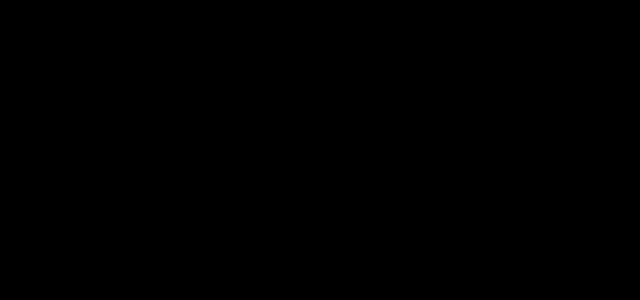
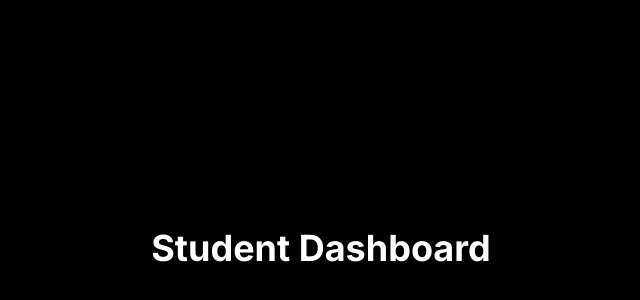
Before and after one commit to Shordore/AlbertAI, a Next.js app in the folder AlbertAI-Frontend/: page /student-dashboard in a window 1280 px wide. Before the commit this address had no page. Shown: the part 152-452 px from the top of the page, without its empty margins (319-959 px from the left). Built offline with nearby package versions, Linux system fonts and the light colour scheme.

Commit message:
made student dashboard placeholder

```diff
--- /dev/null
+++ b/AlbertAI-Frontend/app/student-dashboard/page.tsx
@@ -0,0 +1,9 @@
+"use client";
+
+export default function StudentDashboardPage() {
+  return (
+    <div className="min-h-screen flex items-center justify-center bg-black text-white">
+      <h1 className="text-4xl font-bold">Student Dashboard</h1>
+    </div>
+  );
+}
```
